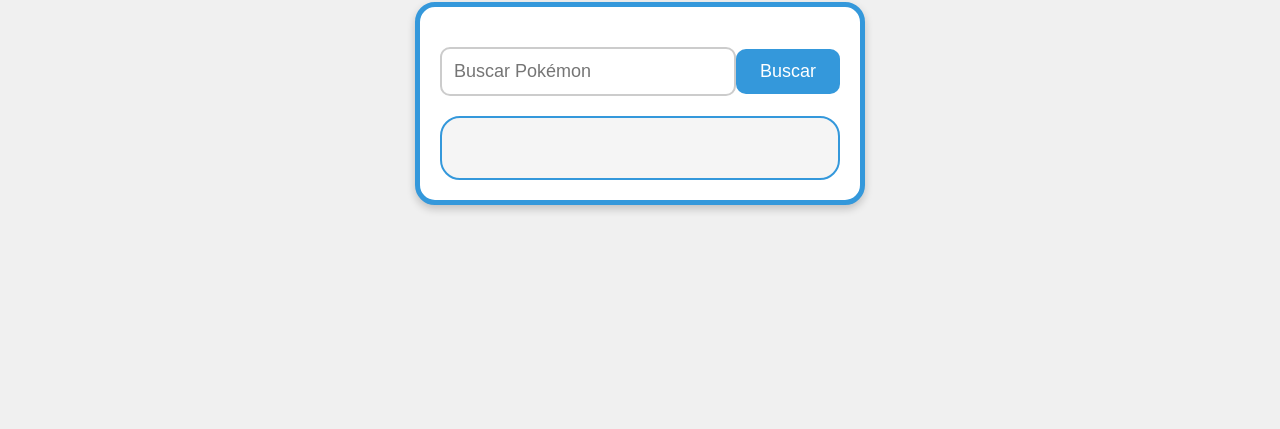
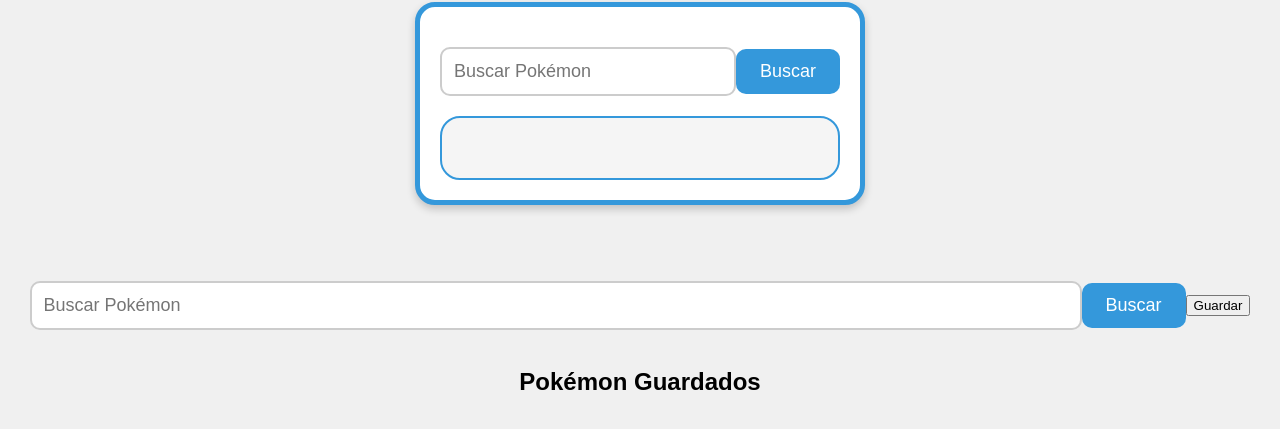
Before and after one commit to MangustRomeg2001/Tecnore.o, a plain HTML site: page index.html in a window 1280 px wide. Shown: the part 201-630 px from the top of the page. Drawn offline with Linux system fonts and the light colour scheme.

Commit message:
Update index.html

```diff
--- a/index.html
+++ b/index.html
@@ -26,9 +26,22 @@
             <div id="pokemonImage"></div>
         </div>
     </div>
+
 <br>
 <br>
+    <!-- Agrega el botón "Guardar" en la sección de búsqueda -->
+<div class="search">
+    <input type="text" id="searchInput" placeholder="Buscar Pokémon">
+    <button id="searchButton">Buscar</button>
+    <button id="saveButton">Guardar</button>
+</div>
 <br>
+    <!-- Agrega un espacio para mostrar los Pokémon guardados -->
+<div class="saved-pokemon">
+    <h2>Pokémon Guardados</h2>
+    <div id="savedPokemonList"></div>
+</div>
+
     <script src="script.js"></script>
 </body>
 </html>
```
